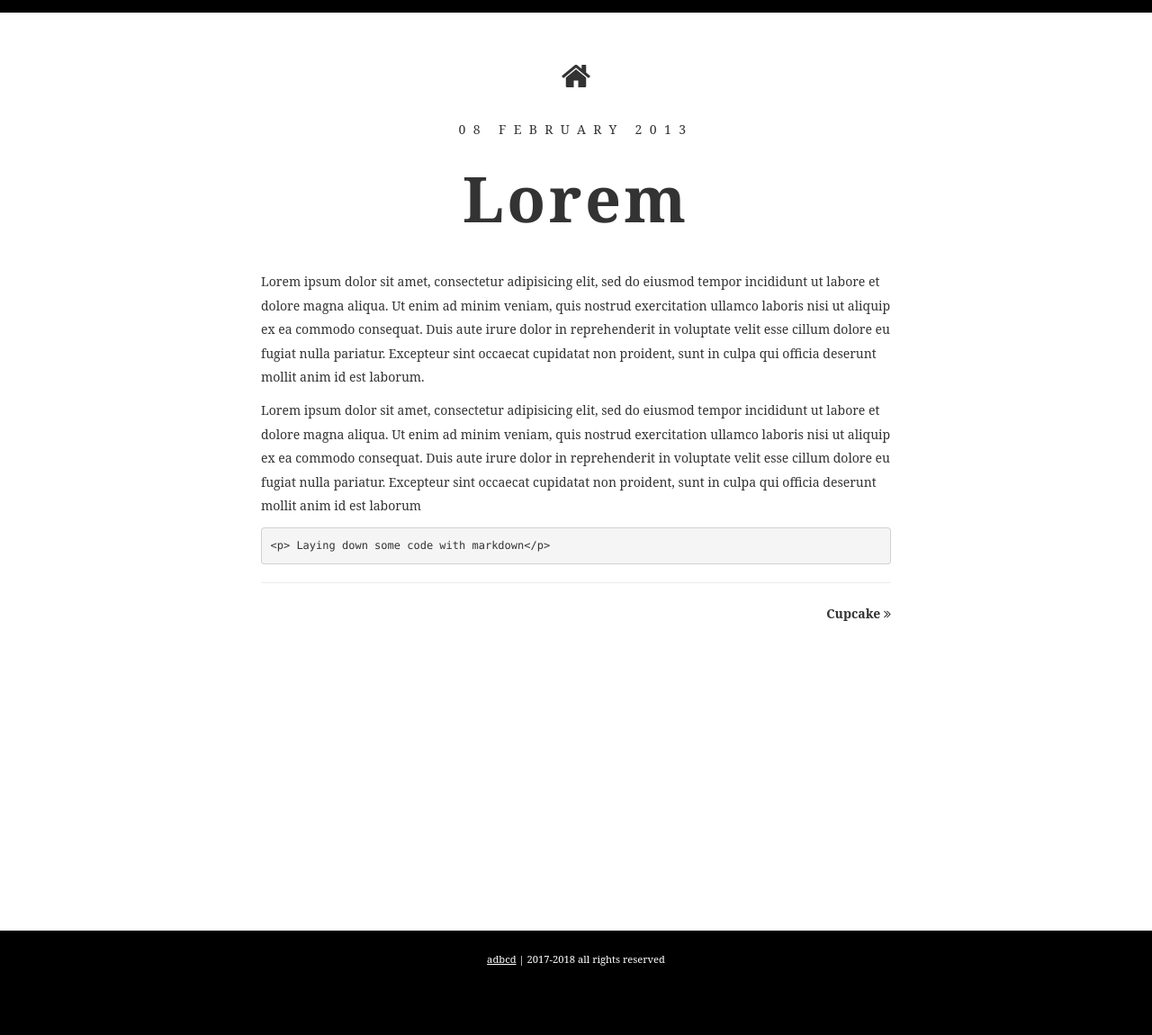
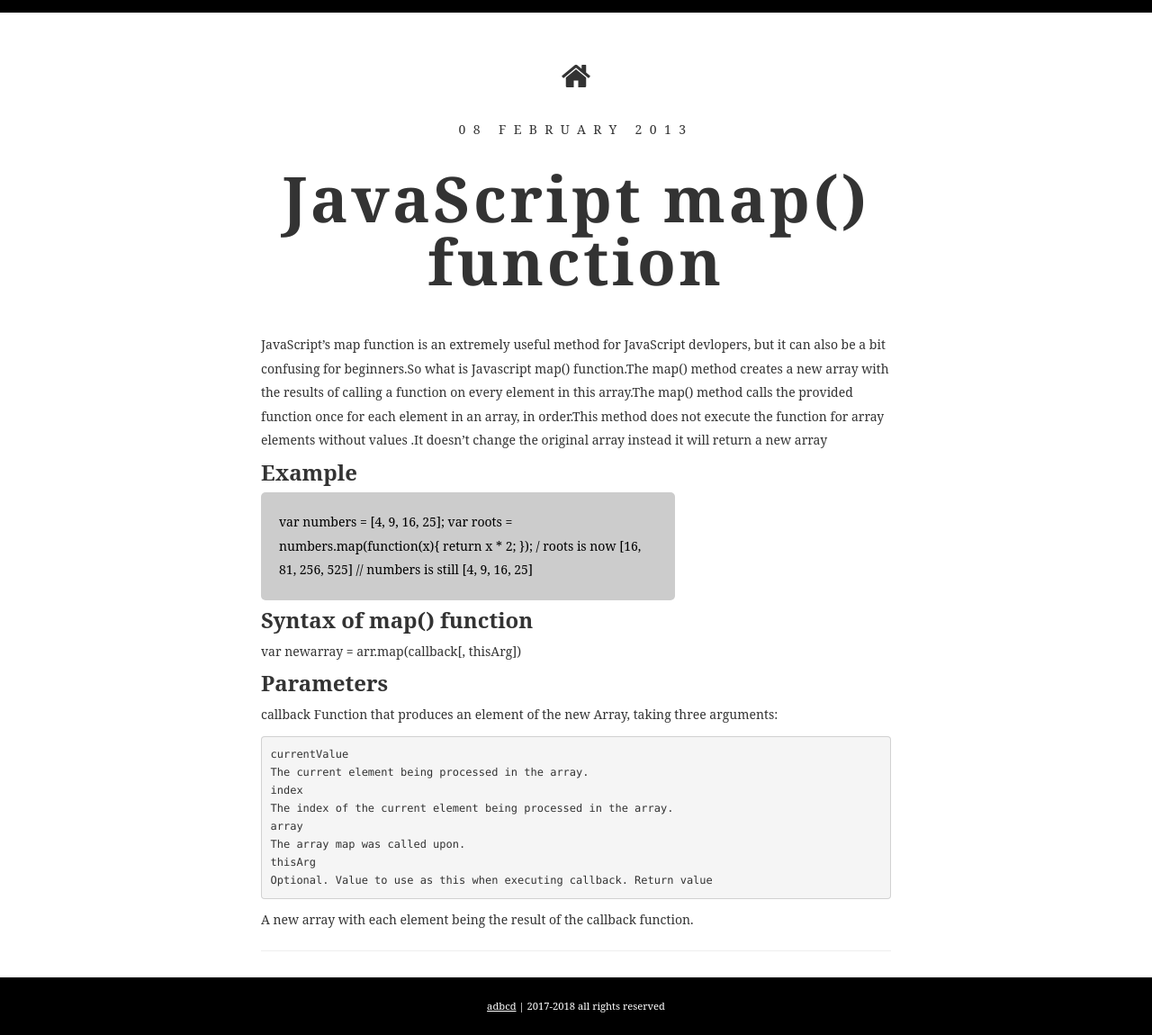
Before and after one commit to Vijayanpp/Scriptworlds, a Jekyll site: the page built from _posts/2013-02-08-firstpost.md, in a window 1280 px wide. Shown: the whole page at 90% size. Built offline with Jekyll 4.4.1, drawn with Linux system fonts in a browser that asks for light colours; some web fonts are replaced; before the commit the page ends 1099 px from its top, so only the background shows below that.

Commit message:
commiting changes

```diff
--- a/_layouts/default.html
+++ b/_layouts/default.html
@@ -27,6 +27,17 @@
 		<link rel="apple-touch-icon-precomposed" sizes="72x72" href="ico/apple-touch-icon-72-precomposed.png">
 		<link rel="apple-touch-icon-precomposed" href="ico/apple-touch-icon-57-precomposed.png">
 		<link rel="shortcut icon" href="ico/favicon.png">
+		<style>
+        .code
+        {
+        	background: #ccc;
+        	color:#000;
+        	padding:20px;
+        	width:60%;
+        	border-radius:5px;
+        }
+
+		</style>
 	</head>
 	<body style="min-height: 100vh;">
 	<!-- Header
--- a/_posts/2013-02-08-firstpost.md
+++ b/_posts/2013-02-08-firstpost.md
@@ -1,10 +1,41 @@
 ---
 layout: post_page
-title: Lorem
+title: JavaScript map() function
 ---
 
-Lorem ipsum dolor sit amet, consectetur adipisicing elit, sed do eiusmod tempor incididunt ut labore et dolore magna aliqua. Ut enim ad minim veniam, quis nostrud exercitation ullamco laboris nisi ut aliquip ex ea commodo consequat. Duis aute irure dolor in reprehenderit in voluptate velit esse cillum dolore eu fugiat nulla pariatur. Excepteur sint occaecat cupidatat non proident, sunt in culpa qui officia deserunt mollit anim id est laborum.
+JavaScript’s map function is an extremely useful method for JavaScript devlopers, but it can also be a bit confusing for beginners.So what is Javascript map() function.The map() method creates a new array with the results of calling a  function on every element in this array.The map() method calls the provided function once for each element in an array, in order.This method does not execute the function for array elements without values .It doesn't change the original array instead it will return a new array
 
-Lorem ipsum dolor sit amet, consectetur adipisicing elit, sed do eiusmod tempor incididunt ut labore et dolore magna aliqua. Ut enim ad minim veniam, quis nostrud exercitation ullamco laboris nisi ut aliquip ex ea commodo consequat. Duis aute irure dolor in reprehenderit in voluptate velit esse cillum dolore eu fugiat nulla pariatur. Excepteur sint occaecat cupidatat non proident, sunt in culpa qui officia deserunt mollit anim id est laborum
+<h3>Example</h3>
 
-	<p> Laying down some code with markdown</p>
+<div class='code'>
+var numbers = [4, 9, 16, 25];
+
+var roots = numbers.map(function(x){
+   return x * 2;
+});
+
+/ roots is now [16, 81, 256, 525]
+// numbers is still [4, 9, 16, 25]
+</div>
+
+
+<h3>Syntax of map() function</h3>
+
+ var newarray = arr.map(callback[, thisArg])
+
+ <h3>Parameters</h3>
+
+callback
+Function that produces an element of the new Array, taking three arguments:
+
+	currentValue
+	The current element being processed in the array.
+	index
+	The index of the current element being processed in the array.
+	array
+	The array map was called upon.
+	thisArg
+	Optional. Value to use as this when executing callback.
+Return value
+
+A new array with each element being the result of the callback function.
```
Also changed, not shown: _posts/2013-03-10-secondpost.md (deleted, +0 -13 lines), _posts/2013-03-10-thirdpost.md (deleted, +0 -12 lines), _posts/2013-04-01-fourth-post.md (deleted, +0 -16 lines), _posts/2013-05-01-fifth-post.md (deleted, +0 -10 lines), _posts/2013-06-01-sixth-post.md (deleted, +0 -14 lines), _posts/2013-07-01-seventh-post.md (deleted, +0 -14 lines), _posts/2013-08-01-eigth-post.md (deleted, +0 -20 lines), _posts/2013-09-01-ninth-post.md (deleted, +0 -14 lines), _posts/2013-10-01-tenth-post.md (deleted, +0 -6 lines).
